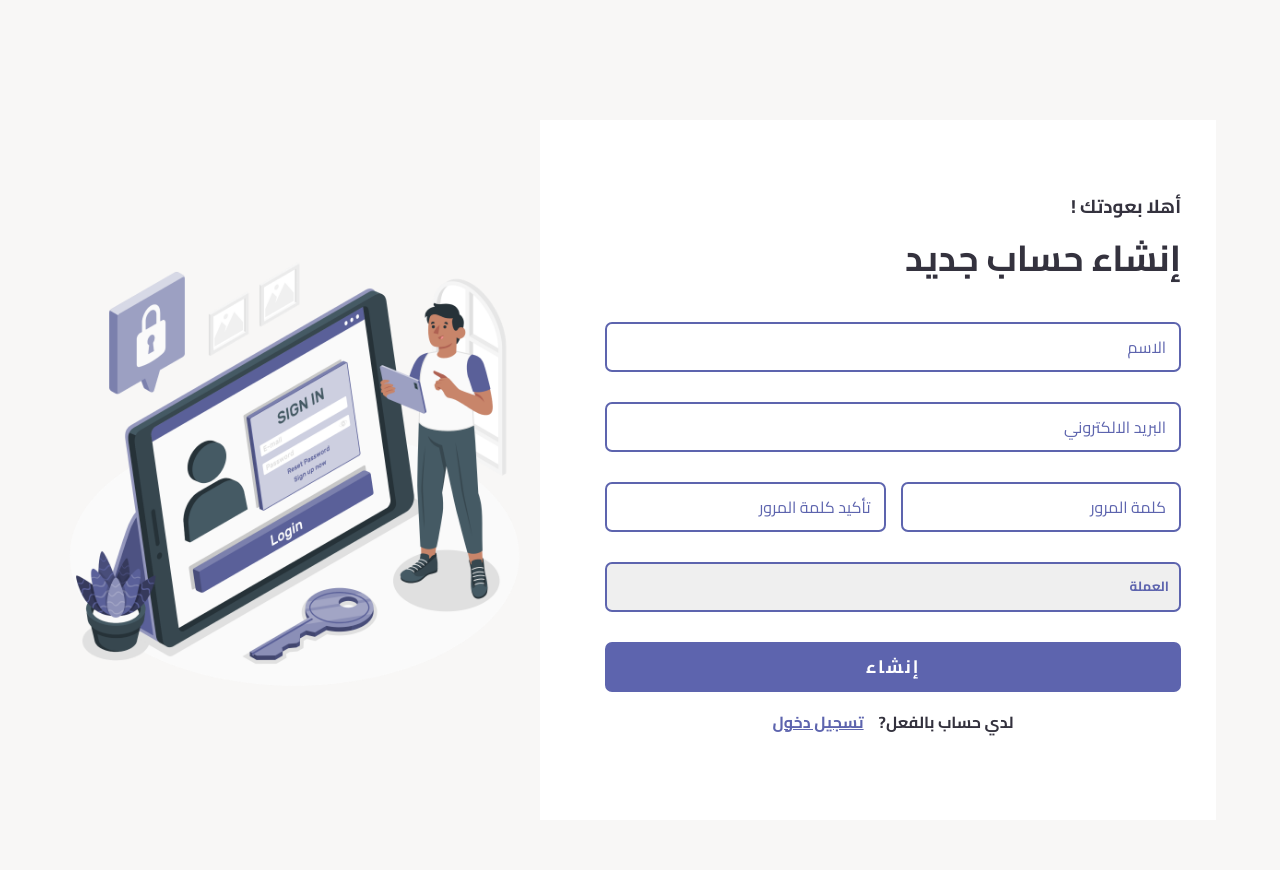
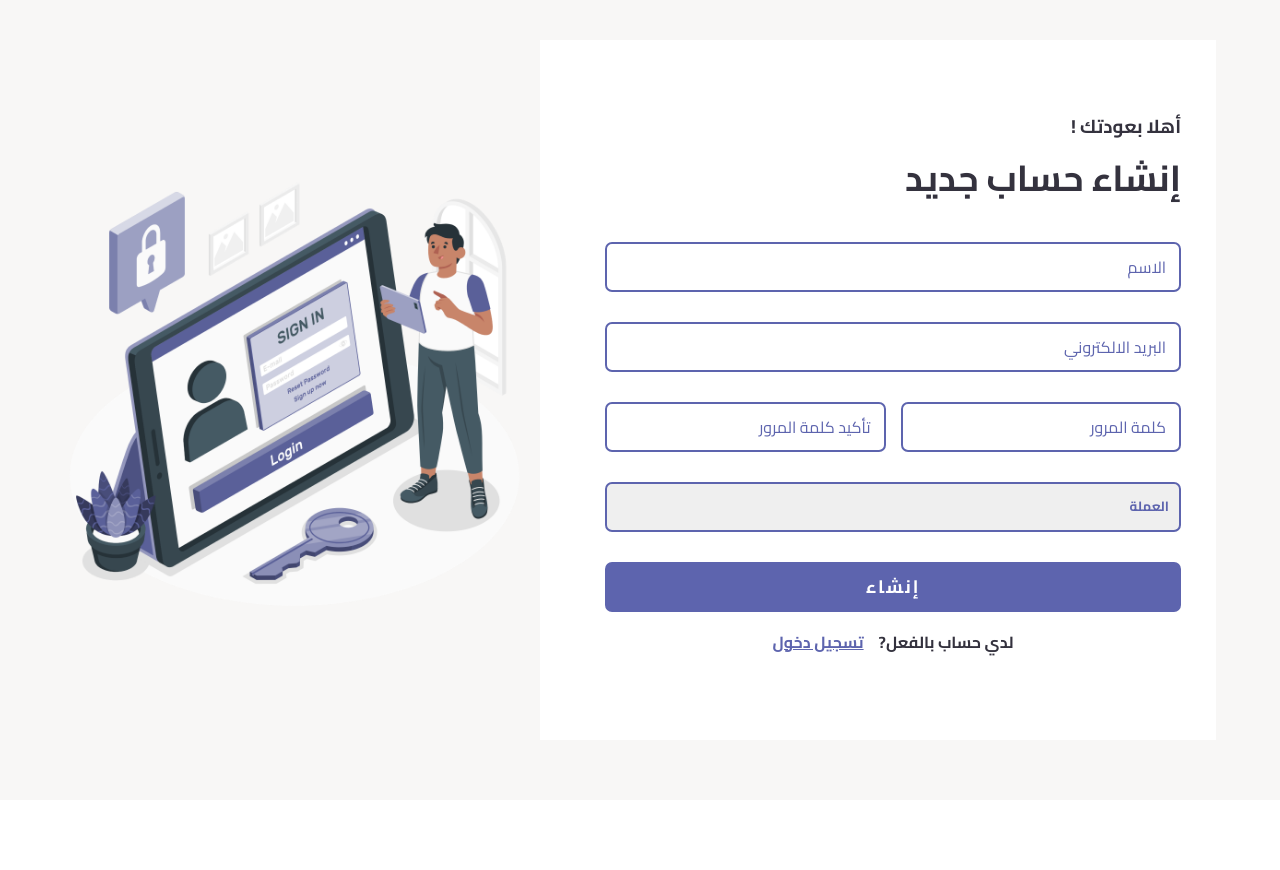
Before and after one commit to IslamAlsayed/izdihar, a PHP site: page /register.php in a window 1280 px wide. After the commit the page ends 656 px from the top, so only its background shows below. Run offline with PHP 8.4, Linux system fonts and the light colour scheme; data comes from the database, SQL or seed files in the repository; some libraries are stand-ins or nearby versions.

Commit message:
update register.php

```diff
--- a/layout/css/auth.css
+++ b/layout/css/auth.css
@@ -1,6 +1,6 @@
 .authForm {
     width: 100%;
-    height: 100svh;
+    height: 80svh;
     display: flex;
     align-items: center;
     justify-content: center;
```
